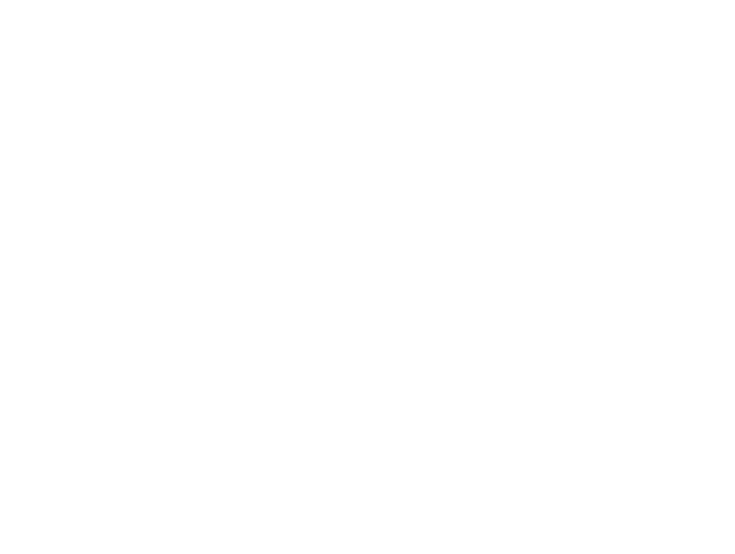
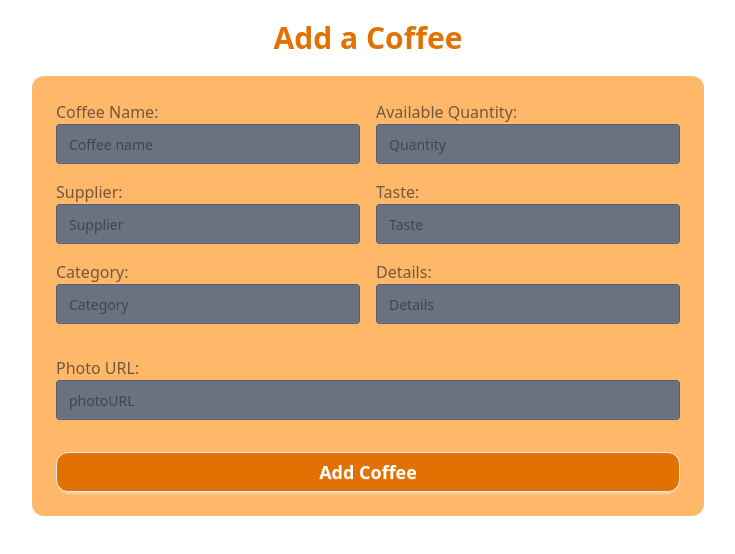
Before and after one commit to Shad-Bin-Abi-Aydid/Coffee-Store, a React (Vite) app: page /addCoffee in a window 1280 px wide. Shown: the top 554 px of the page, without its empty margins (272-1007 px from the left). Built offline with nearby package versions, Linux system fonts and the light colour scheme.

Commit message:
a form is implemented for adding coffee

```diff
--- a/src/components/AddCoffee.jsx
+++ b/src/components/AddCoffee.jsx
@@ -1,11 +1,138 @@
-import React from 'react';
+import React from "react";
 
 const AddCoffee = () => {
-    return (
-        <div>
 
+    const handleAddCoffee = event =>{
+        event.preventDefault();
+
+        const form = event.target;
+
+        const name = form.name.value;
+        const quantity = form.quantity.value;
+        const supplier = form.supplier.value;
+        const taste = form.taste.value;
+        const category = form.category.value;
+        const details = form.details.value;
+        const photoURL = form.photoURL.value;
+
+        const newCoffee = {name, quantity, supplier, taste, category, details, photoURL}
+
+        console.log(newCoffee)
+
+    }
+
+  return (
+    <div className="mx-5">
+      <h2 className="text-center text-3xl mt-5 font-extrabold text-amber-600">
+        Add a Coffee
+      </h2>
+
+      <form onSubmit={handleAddCoffee} className="bg-orange-300 max-w-xl md:max-w-2xl mx-auto p-6 mt-5 rounded-xl space-y-8">
+        {/* Row 1 */}
+        <div className="md:flex gap-4 mb-4">
+          <div className="w-full">
+            <label className="label">
+              <span className="label-text">Coffee Name:</span>
+            </label>
+            <input
+              type="text"
+              name="name"
+              placeholder="Coffee name"
+              className="input input-bordered w-full bg-gray-500"
+            />
+          </div>
+
+          <div className="w-full">
+            <label className="label">
+              <span className="label-text">Available Quantity:</span>
+            </label>
+            <input
+              type="text"
+              name="quantity"
+              placeholder="Quantity"
+              className="input input-bordered w-full bg-gray-500"
+            />
+          </div>
         </div>
-    );
+
+        {/* Row 2 */}
+        <div className="md:flex gap-4 mb-4">
+          <div className="w-full">
+            <label className="label">
+              <span className="label-text">Supplier:</span>
+            </label>
+            <input
+              type="text"
+              name="supplier"
+              placeholder="Supplier"
+              className="input input-bordered w-full bg-gray-500"
+            />
+          </div>
+
+          <div className="w-full">
+            <label className="label">
+              <span className="label-text">Taste:</span>
+            </label>
+            <input
+              type="text"
+              name="taste"
+              placeholder="Taste"
+              className="input input-bordered w-full bg-gray-500"
+            />
+          </div>
+        </div>
+
+        {/* Row 3 */}
+        <div className="md:flex gap-4">
+          <div className="w-full">
+            <label className="label">
+              <span className="label-text">Category:</span>
+            </label>
+            <input
+              type="text"
+              name="category"
+              placeholder="Category"
+              className="input input-bordered w-full bg-gray-500"
+            />
+          </div>
+
+          <div className="w-full">
+            <label className="label">
+              <span className="label-text">Details:</span>
+            </label>
+            <input
+              type="text"
+              name="details"
+              placeholder="Details"
+              className="input input-bordered w-full bg-gray-500"
+            />
+          </div>
+        </div>
+
+        {/* Row 4 */}
+        <div className="md:flex gap-4">
+          <div className="w-full">
+            <label className="label">
+              <span className="label-text">Photo URL:</span>
+            </label>
+            <input
+              type="text"
+              name="photoURL"
+              placeholder="photoURL"
+              className="input input-bordered w-full bg-gray-500"
+            />
+          </div>
+        </div>
+
+        <button
+          type="submit"
+          className="btn w-full bg-amber-600 hover:bg-amber-700 text-white text-lg font-semibold rounded-xl"
+        >
+          Add Coffee
+        </button>
+      </form>
+    </div>
+  );
 };
 
 export default AddCoffee;
--- a/src/components/UpdateCoffee.jsx
+++ b/src/components/UpdateCoffee.jsx
@@ -3,7 +3,7 @@
 const UpdateCoffee = () => {
     return (
         <div>
-
+            <h1>Update a Coffee</h1>
         </div>
     );
 };
```
